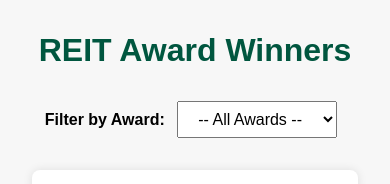
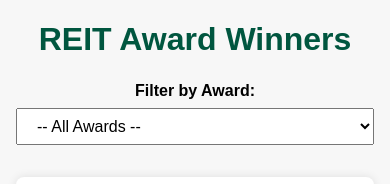
Before and after one commit to taziedevil/reit-awards, a plain HTML site: page index.html in a window 390 px wide. Drawn offline with Linux system fonts and the light colour scheme; no server answers.

Commit message:
Update index.html

```diff
--- a/index.html
+++ b/index.html
@@ -22,6 +22,11 @@
       padding: 0.5rem 1rem;
       font-size: 1rem;
       margin: 0.5rem;
+      max-width: 100%;
+    }
+    select {
+      width: 90%;
+      max-width: 400px;
     }
     .year-tabs button {
       background: #00563f;
@@ -41,7 +46,7 @@
     }
     .award-list {
       display: grid;
-      grid-template-columns: repeat(auto-fit, minmax(500px, 1fr));
+      grid-template-columns: repeat(auto-fit, minmax(300px, 1fr));
       gap: 1.5rem;
       padding: 0;
       margin: 0;
@@ -70,8 +75,8 @@
       }
     }
     .award-item img {
-      width: 120px;
-      height: 120px;
+      width: 200px;
+      height: 200px;
       object-fit: cover;
       border-radius: 8px;
       border: 1px solid #ccc;
@@ -99,6 +104,21 @@
       font-size: 0.85rem;
       color: #00563f;
       font-weight: bold;
+    }
+
+    @media (max-width: 600px) {
+      body {
+        margin: 1rem;
+      }
+      .controls {
+        display: flex;
+        flex-direction: column;
+        align-items: center;
+      }
+      select {
+        width: 100%;
+        font-size: 1rem;
+      }
     }
   </style>
 </head>
@@ -178,7 +198,7 @@ function filterAwards() {
   filtered.forEach(entry => {
     container.innerHTML += `
       <li class="award-item">
-        <img src="${entry.image || 'https://reit.com.au/wp-content/uploads/2025/07/REIT-Placeholder-1.png'}" alt="${entry.name}" />
+        <img src="${entry.image || 'https://via.placeholder.com/200'}" alt="${entry.name}" />
         <div class="award-info">
           <strong>${entry.year} – ${entry.award}</strong>
           <span>${entry.name || ''}</span>
```
